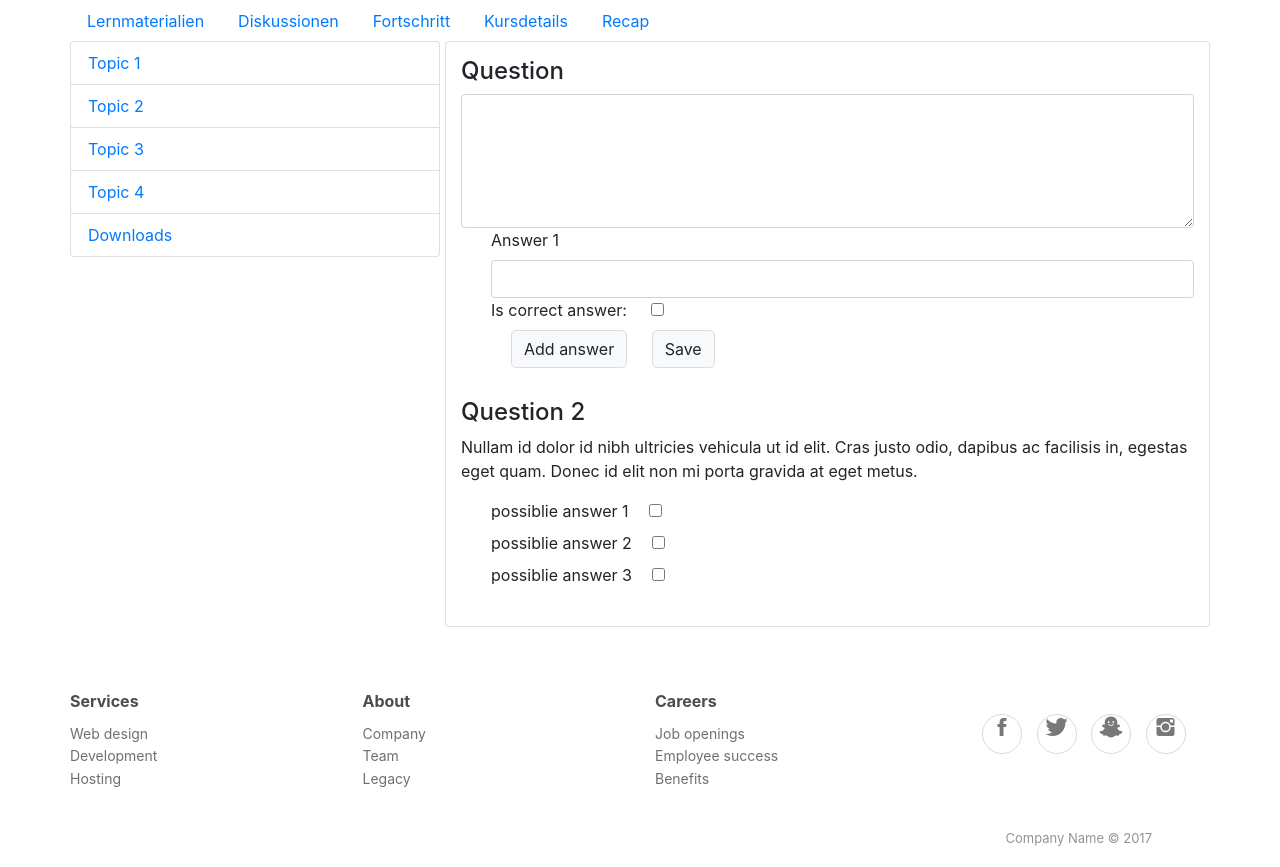
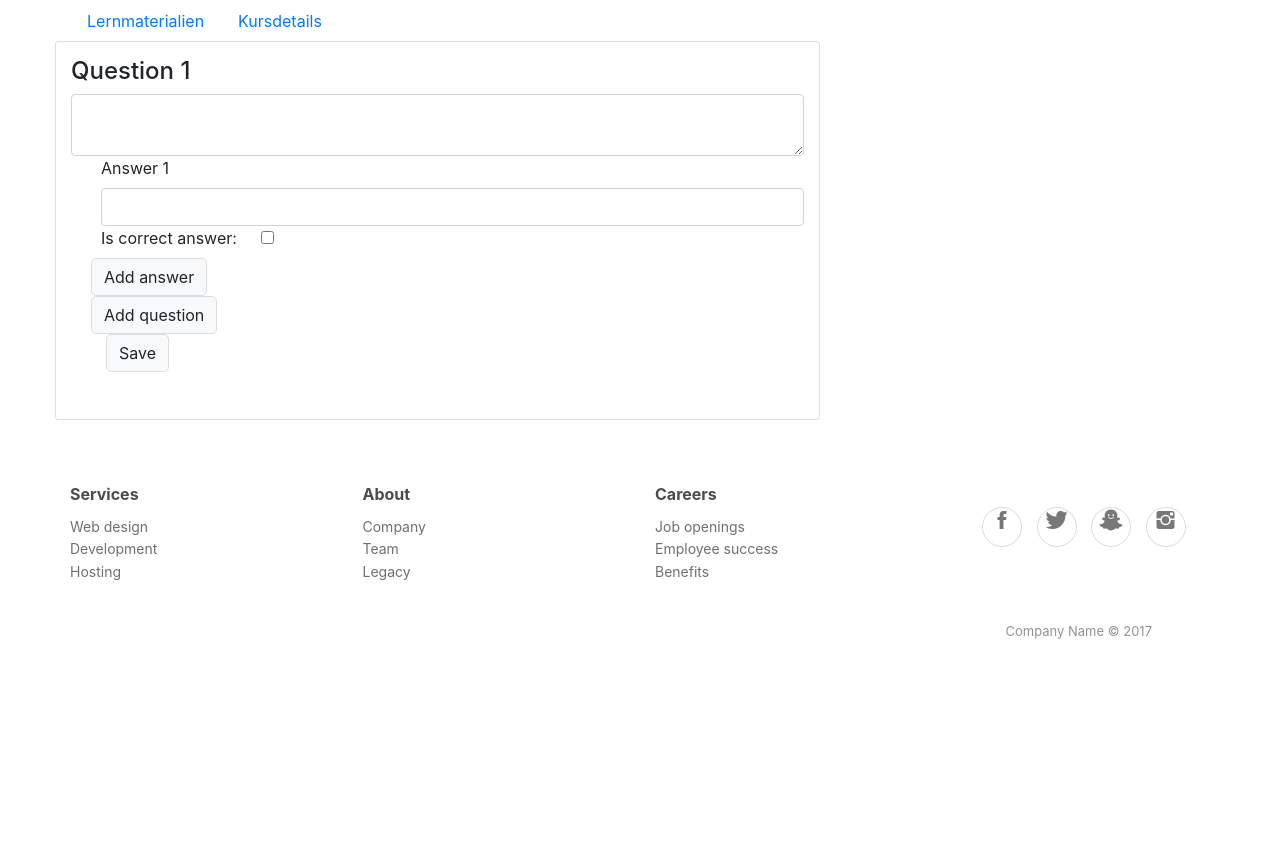
Before and after one commit to lege1810/Independend-Tutorial, a Flask app: page /recap in a window 1280 px wide. Shown: the part 70-937 px from the top of the page. After the commit the page ends 709 px from the top, so only its background shows below. Run offline with Flask 2, Linux system fonts and the light colour scheme; data that the repository does not hold is empty; some libraries are stand-ins or nearby versions; some web fonts are replaced.

Commit message:
Recap kann nun erstellt werden

```diff
--- a/app.py
+++ b/app.py
@@ -56,9 +56,9 @@
         'description': None,
         'courseBannerID': None,
         'courseDownloads': [],
+        'recap' : None,
         'categorys': {
-            'documents': [],
-            'quiz': []},
+            'documents': []},
     }
 
 
@@ -84,7 +84,7 @@
     }
 
 
-def newQuiz():
+def newRecap():
     return {
         'name': None,
         'questions': []
@@ -753,12 +753,48 @@
     else:
         return getIndex("Unbekannter Fehler")
 
-@app.route('/recap', methods=['GET'])
+
+@app.route('/recap',  methods=['POST', 'GET'])
 def recap():
-    courseID = request.args.get('courseID')
-    course = getCourse(courseID)
-    return render_template('tutorialRecap.html', course = course, userLogged=isLoggedIn())
+    if request.method == 'POST':
+        courseID = request.form.get('courseID')
+        recap = newRecap()
 
+        questionCounter = 1
+        while(request.form.get('questionText_' + str(questionCounter))):
+            print('neue frage')
+            question = newQuestion()
+            question['questionText'] = request.form.get('questionText_' + str(questionCounter))
+            answerCounter = 1
+            while(request.form.get('question_' + str(questionCounter) + '_answer_' + str(answerCounter))):
+                print('neue antwort')
+                answer = newAnswer()
+                answer['answerText'] = request.form.get('question_' + str(questionCounter) + '_answer_' + str(answerCounter))
+                if request.form.get('question_' + str(questionCounter) + '_isCorrectAnswer_' + str(answerCounter)):
+                    answer['answerIsCorrect'] = True
+                else:
+                    answer['answerIsCorrect'] = False
+                question['answers'].append(answer)
+                answerCounter += 1
+
+            recap['questions'].append(question)
+            questionCounter += 1
+
+
+        courses = getAllCoursesWrapperObject()
+        for course in courses['courses']:
+            if str(course['id']) == courseID:
+                course['recap'] = recap
+                print('-----> course found!')
+                break
+
+        updateDataBase('allCourses', courses)
+        return getIndex()
+    else:
+        courseID = request.args.get('courseID')
+        course = getCourseIfExists(courseID)
+
+        return render_template('tutorialRecap.html', course = course, userLogged=isLoggedIn())
 
 
 def renderTutorialPrePage(course):
--- /dev/null
+++ b/templates/tmp.txt
@@ -0,0 +1 @@
+<divid=questionContainer><h1style=\"font-size:24px;width:100%;\">Question %QUESTIONCOUNTER%</h1><textarearows=\"2\"name=\"questionText_%QUESTIONCOUNTER%\"class=\"form-controlinput-block\"></textarea><divid=\"answerContainer\"><divclass=\"form-row\"style=\"margin-left:25px;\"><divclass=\"col\"><labelid=\"anserLabel\">Answer%ANSWER COUNTER%</label><inputtype=\"text\"name=\"question_%QUESTIONCOUNTER%_answer_%ANSWERCOUNTER%\"id=\"answerText\"class=\"form-controlinput-block\"></div></div><divclass=\"form-row\"style=\"margin-left:25px;\"><divclass=\"col\"><label>Is correct answer:</label><inputstyle=\"margin-left:20px;\"type=\"checkbox\"value=\"1\"name=\"question_%QUESTIONCOUNTER%_isCorrectAnswer_%ANSWERCOUNTER%\"id=\"isCorrectAnswer\"></div></div></div></div>
--- a/templates/tutorialNavigation.html
+++ b/templates/tutorialNavigation.html
@@ -1,4 +1,3 @@
-
 <div class="row">
     <div class="col">
         <ul class="nav nav-tabs ml-auto" id="navTutorial" data-spy="affix" data-offset-top="70px">
@@ -13,7 +12,7 @@
                 <a class="nav-link text-capitalize" href="overview_tut.html">Fortschritt</a>
             </li>
             <li class="nav-item">
-                    <a class="nav-link text-capitalize" href="overview_tut.html">Recap</a>
+                <a class="nav-link text-capitalize" href="/recap?courseID={{course.id}}">Recap</a>
             </li>
             {%endif%}
         </ul>
--- a/templates/tutorialRecap.html
+++ b/templates/tutorialRecap.html
@@ -1,97 +1,108 @@
 {% if userLogged %} {% extends "loggedLayout.html" %} {% else %} {% extends "unloggedLayout.html" %} {% endif %} {% block content %}
 <div style="margin-top:0px;padding-bottom:15px;">
     <div class="container">
+        {% include "tutorialNavigation.html" %}
         <div class="row">
-            <div class="col">
-                <ul class="nav nav-tabs ml-auto" id="navTutorial" style="margin:0px;">
-                    <li class="nav-item"><a class="nav-link text-capitalize" href="#">Lernmaterialien</a></li>
-                    <li class="nav-item"><a class="nav-link text-capitalize" href="#">Diskussionen</a></li>
-                    <li class="nav-item"><a class="nav-link text-capitalize" href="overview_tut.html">Fortschritt</a></li>
-                    <li class="nav-item"><a class="nav-link text-capitalize" href="overview_tut.html">Kursdetails</a></li>
-                    <li class="nav-item"><a class="nav-link text-capitalize" href="overview_tut.html">Recap</a></li>
-                </ul>
-            </div>
-        </div>
-        <div class="row">
-            <div class="col-md-4" style="padding-right:15px;padding-left:25px;margin-left:0px;">
-                <aside id="aside" class="card-header" style="margin-right:0px;margin-left:0px;padding-top:0px;padding-right:0px;padding-bottom:0px;padding-left:0px;">
-                    <ul class="list-group nav nav-tabs card-header-tabs">
-                        <li class="list-group-item nav-item" style="padding:0px;"><a href="#" class="nav-link"><span style="margin:0px;padding:0px;">Topic 1</span></a></li>
-                        <li class="list-group-item nav-item" style="padding:0px;"><a href="#" class="nav-link"><span style="margin:0px;padding:0px;">Topic 2</span></a></li>
-                        <li class="list-group-item nav-item" style="padding:0px;"><a href="#" class="nav-link"><span style="margin:0px;padding:0px;">Topic 3</span></a></li>
-                        <li class="list-group-item nav-item" style="padding:0px;"><a href="#" class="nav-link"><span style="margin:0px;padding:0px;">Topic 4</span></a></li>
-                        <li class="list-group-item nav-item" style="padding:0px;"><a href="#" class="nav-link"><span style="margin:0px;padding:0px;">Downloads</span></a></li>
-                    </ul>
-                </aside>
-            </div>
             <div class="col-md-8">
                 <div class="card" style="margin-right:0px;margin-left:-15px;">
-                    <div class="card-header sr-only invisible">
-                        <ul class="nav nav-tabs card-header-tabs">
-                            <li class="nav-item"><a class="nav-link" href="#">Topic 2.1</a></li>
-                            <li class="nav-item"><a class="nav-link" href="#">Topic 2.2</a></li>
-                            <li class="nav-item"><a class="nav-link" href="#">Topic 2.3</a></li>
-                            <li class="nav-item"><a class="nav-link" href="#">Topic 2.4</a></li>
-                            <li class="nav-item"><a class="nav-link" href="#">Topic 2.5</a></li>
-                            <li class="nav-item"><a class="nav-link active inactive" href="#">Recap</a></li>
-                        </ul>
-                    </div>
                     <div class="card-body" style="padding:0px;">
                         <div class="form-group">
-                            <form>
                             <div class="col" style="padding-top:15px;padding-bottom:15px;">
                                 <!-- Question -->
-                                    <h1 style="font-size:24px;width:100%;">Question</h1>
-                                    <textarea rows="5" class="form-control input-block"></textarea>
+                                <form action="/recap" accept-charset="UTF-8" method="post">
+                                    <div id="questionsContainer">
+                                        <input type="hidden" name="courseID" value="{{course.id}}">
 
-                                    <!-- Answer -->
+                                        <div id=questionContainer>
+                                            <h1 style="font-size:24px;width:100%;">Question 1</h1>
+                                            <textarea rows="2" name="questionText_1" class="form-control input-block"></textarea>
+
+                                            <!-- Answers -->
                                             <div id="answersConainer">
                                                 <div id="answerContainer">
-                                            <input type="hidden" id="answerNumber" value="1">
                                                     <div class="form-row" style="margin-left:25px;">
                                                         <div class="col">
                                                             <label id="anserLabel">Answer 1</label>
-                                                    <input type="text" name="answer_1" id="answerText" class="form-control input-block">
+                                                            <input type="text" name="question_1_answer_1" id="answerText" class="form-control input-block">
                                                         </div>
                                                     </div>
                                                     <div class="form-row" style="margin-left:25px;">
                                                         <div class="col">
                                                             <label>Is correct answer:</label>
-                                                    <input style="margin-left:20px;" type="checkbox" value="1" name="isCorrectAnswer_1" id="isCorrectAnswer">
-                                                </div>
+                                                            <input style="margin-left:20px;" type="checkbox" value="1" name="question_1_isCorrectAnswer_1" id="isCorrectAnswer">
                                                         </div>
                                                     </div>
                                                 </div>
 
-                                    <!-- Interface -->
-                                    <div class="form-row" style="margin-left:25px;">
-                                        <div class="col">
-                                            <input style="margin-left:20px;" type="button" id="btnAddAnswer" value="Add answer" class="btn btn-light">
-                                            <input style="margin-left:20px;" type="submit" value="Save" class="btn btn-light">
+                                                <!-- Interface add answer -->
+                                                <input style="margin-left:20px;" type="button" id="btnAddAnswer" value="Add answer" class="btn btn-light" answerID="1" questionID="1">
                                             </div>
                                         </div>
 
+                                        <!-- Interface add question -->
+                                        <input style="margin-left:20px;" type="button" id="btnAddQuestion" value="Add question" class="btn btn-light" questionID="1">
+                                    </div>
+
+                                    <!-- Interface submit button -->
+                                    <div class="col">
+                                        <input style="margin-left:20px;" type="submit" value="Save" class="btn btn-light">
+                                    </div>
+                                </form>
+
                                 <script>
                                     window.addEventListener("load", function() {
-                                            document.getElementById('btnAddAnswer').addEventListener("click", function() {
-                                                var answersContainer = document.getElementById('answersConainer');
-                                                var answerContainer = document.getElementById('answerContainer');
-                                                var newContainer = answerContainer.cloneNode(true);
-                                                var answerNumber = answerContainer.childNodes[1].value;
+                                        registerAnswerEvent();
 
-                                                var outer = newContainer.outerHTML;
-                                                outer = outer.replace("Answer " + Integer(answerNumber), "Answer " + Integer(answerNumber) + 1);
-                                                console.log(outer);
-                                                // newContainer = newContainer.outerHTML.replace("Answer " + answerNumber, "Answer " + answerNumber + 1);
-                                                // console.log(newContainer.outerHTML);
+                                        document.getElementById('btnAddQuestion').addEventListener("click", function(sender) {
+                                            var container = sender.target.parentNode;
 
-                                                answersContainer.innerHTML += newContainer.outerHTML;
+                                            var questionIndex = Number(sender.target.getAttribute('questionID')) + 1;
+
+                                            var question = "<div id=questionContainer><h1 style=\"font-size:24px;width:100%;\">Question %QUESTIONCOUNTER%</h1><textarea rows=\"2\" name=\"questionText_%QUESTIONCOUNTER%\" class=\"form-control input-block\"></textarea><div id=\"answerContainer\"><div class=\"form-row\" style=\"margin-left:25px;\"><div class=\"col\"><label id=\"anserLabel\">Answer%ANSWERCOUNTER%</label><input type=\"text\" name=\"question_%QUESTIONCOUNTER%_answer_%ANSWERCOUNTER%\" id=\"answerText\" class=\"form-control input-block\"></div></div><div class=\"form-row\" style=\"margin-left:25px;\"><div class=\"col\"><label>Is correct answer:</label><input style=\"margin-left:20px;\" type=\"checkbox\" value=\"1\" name=\"question_%QUESTIONCOUNTER%_isCorrectAnswer_%ANSWERCOUNTER%\"id=\"isCorrectAnswer\"></div></div></div><input style=\"margin-left:20px;\" type=\"button\" id=\"btnAddAnswer_%QUESTIONCOUNTER%\" value=\"Add answer\" class=\"btn btn-light\" answerID=\"1\" questionID=\"%QUESTIONCOUNTER%\"></div>";
+                                            question = replaceAll(question, "%ANSWERCOUNTER%", "1");
+                                            question = replaceAll(question, "%QUESTIONCOUNTER%", String(questionIndex));
+                                            console.log(question);
+                                            var div = document.createElement('div');
+                                            div.innerHTML = question.trim();
+
+                                            container.insertBefore(div, sender.target);
+
+                                            sender.target.setAttribute('questionID', questionIndex);
+                                            registerAnswerEvent('btnAddAnswer_' + questionIndex);
                                         });
                                     });
+
+                                    function registerAnswerEvent(name) {
+                                        var eleName = "btnAddAnswer";
+                                        if (name) {
+                                            eleName = name;
+                                        }
+
+                                        document.getElementById(eleName).addEventListener("click", function(sender) {
+                                            var container = sender.target.parentNode;
+
+                                            var answerIndex = Number(sender.target.getAttribute('answerID')) + 1;
+                                            var questionIndex = Number(sender.target.getAttribute('questionID'));
+
+                                            var answer = "<div id=\"answerContainer\"> <div class = \"form-row\" style=\"margin-left:25px;\"> <div class=\"col\"> <label id=\"anserLabel\">Answer %ANSWERCOUNTER%</label> <input type=\"text\" name=\"question_%QUESTIONCOUNTER%_answer_%ANSWERCOUNTER%\" id=\"answerText\" class=\"form-control input-block\"> </div> </div> <div class = \"form-row\" style=\"margin-left:25px;\"> <div class = \"col\"> <label> Is correct answer: </label> <input style = \"margin-left:20px;\" type=\"checkbox\" value=\"1\" name=\"question_%QUESTIONCOUNTER%_isCorrectAnswer_%ANSWERCOUNTER%\" id=\"isCorrectAnswer\"> </div> </div> </div>";
+                                            answer = replaceAll(answer, "%ANSWERCOUNTER%", answerIndex);
+                                            answer = replaceAll(answer, "%QUESTIONCOUNTER%", questionIndex);
+
+                                            var div = document.createElement('div');
+                                            div.innerHTML = answer.trim();
+
+                                            sender.target.setAttribute('answerID', answerIndex);
+                                            container.insertBefore(div, sender.target);
+                                        });
+                                    }
+
+                                    function replaceAll(str, find, replace) {
+                                        return str.replace(new RegExp(find, 'g'), replace);
+                                    }
                                 </script>
 
                             </div>
-                                <div class="col" style="padding-top:15px;padding-bottom:15px;">
+                            <!-- <div class="col" style="padding-top:15px;padding-bottom:15px;">
                                 <h1 style="font-size:24px;width:100%;">Question 2</h1>
                                 <p style="width:100%;">Nullam id dolor id nibh ultricies vehicula ut id elit. Cras justo odio, dapibus ac facilisis in, egestas eget quam. Donec id elit non mi porta gravida at eget metus.</p>
                                 <div class="form-row" style="margin-left:25px;">
@@ -103,8 +114,7 @@
                                 <div class="form-row" style="margin-left:25px;">
                                     <div class="col"><label>possiblie answer 3</label><input style="margin-left:20px;" type="checkbox"></div>
                                 </div>
-                                </div>
-                            </form>
+                            </div> -->
                         </div>
                     </div>
                 </div>
```
Also changed, not shown: websocketChat/ws.js (+9 -1 lines). Lines whose indentation alone changed are shown as unchanged.
